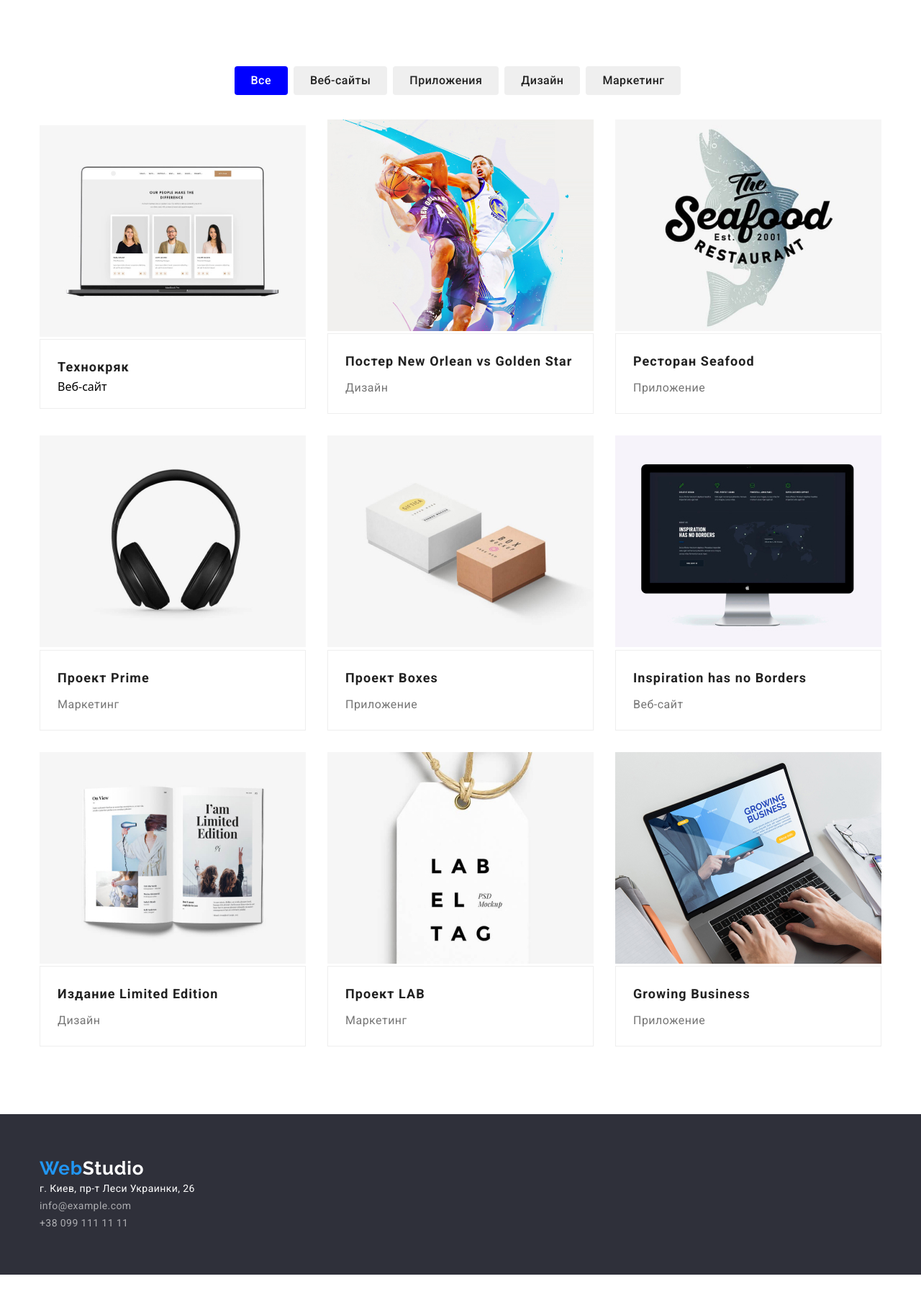
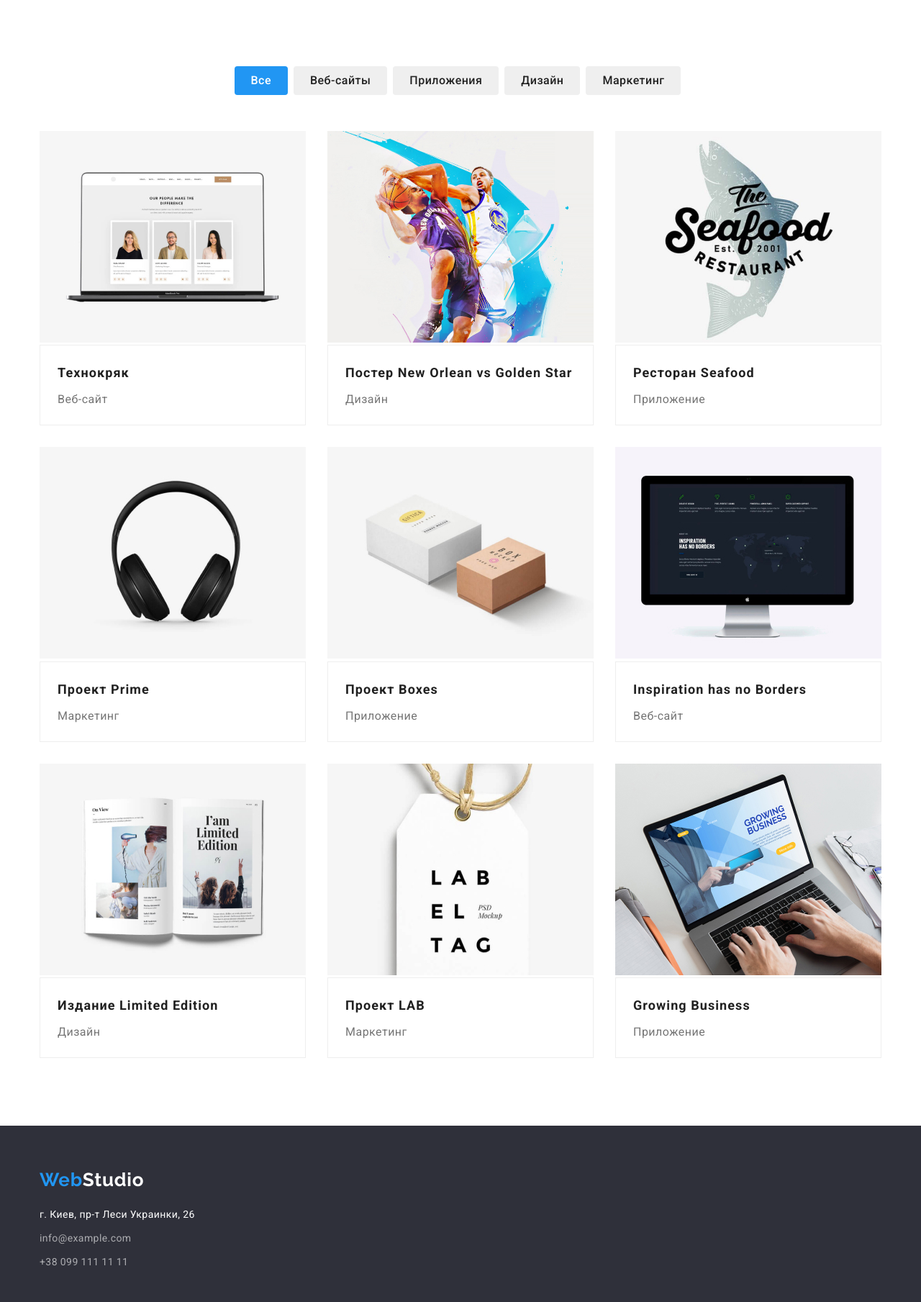
Before and after one commit to Cassiopeia13/homeworke3, a plain HTML site: page portfolio.html in a window 1280 px wide. Shown: the part 83-1892 px from the top of the page at 72% size. Before the commit the page ends 1854 px from the top, so only its background shows below. Drawn offline with nearby package versions, Linux system fonts and the light colour scheme.

Commit message:
исправили ошибки в секциях

```diff
--- a/css/styles.css
+++ b/css/styles.css
@@ -77,7 +77,7 @@ li{
     font-size: 26px;
     line-height: 31px;
     margin-top: 60px;
-
+    margin-bottom: 20px;
     letter-spacing: 0.03em;
 
 }
@@ -147,7 +147,7 @@ li{
     display: flex;
     justify-content: center;
     align-items: center;
-    margin-bottom: 34px;
+    margin-bottom: 50px;
 
 
 
@@ -163,21 +163,19 @@ li{
 .projects-list{
     flex-wrap: wrap;
     display: flex;
-    align-items: center;
-    justify-content: center;
+    /* align-items: center;
+    justify-content: center; */
     padding: 0;
     gap: 30px;
 
 }
 .projects-item{
-    /* margin-right: 30px; */
+
     width: 370px;
 
 
 }
-/* .projects-item:last-child{
-    margin: 0;
-} */
+
 
 
 .projects-naim{
@@ -348,7 +346,7 @@ li{
     text-align: center;
     letter-spacing: 0.03em;
     color: white;
-    background-color: blue;
+    background-color: #2196F3;
     min-width: 73px;
     border: 1px solid transparent;
 
@@ -501,6 +499,7 @@ li{
 .our-team{
     background-color: #F5F4FA;
     padding-top: 94px;
+    padding-bottom: 94px;
 
 
 }
@@ -524,7 +523,7 @@ li{
 }
 .our-team-item{
     margin-right: 30px;
-    margin-bottom: 94px;
+
 
 }
 .our-team-item :last-child{
@@ -542,7 +541,7 @@ li{
     font-size: 16px;
     line-height: 19px;
 
-
+    margin-bottom: 10px;
     text-align: center;
     letter-spacing: 0.03em;
 
@@ -569,6 +568,13 @@ li{
     padding-bottom: 60px;
 
 }
+.address{
+    margin-top: 20px;
+}
+.address-item{
+
+    margin-top: 9px;
+}
 
 .adres{
     text-decoration: none;
@@ -578,7 +584,7 @@ li{
     font-size: 14px;
     line-height: 24px;
 
-    margin-top: 9px;
+
     letter-spacing: 0.03em;
 
     color: rgba(255, 255, 255, 0.6);
@@ -590,7 +596,7 @@ li{
     font-weight: 400;
     font-size: 14px;
     line-height: 24px;
-    margin-top: 20px;
+
 
     letter-spacing: 0.03em;
     text-decoration: none;
--- a/portfolio.html
+++ b/portfolio.html
@@ -82,7 +82,7 @@
                                 <img src="./img/img.jpg" alt="фото" width="370" height="294">
                                 <div class="projects-naim">
                                     <h3 class="proj-naim">Технокряк</h3>
-                                    <p class="proj-text">Веб-сайт</p>
+                                    <p class="proj-tex">Веб-сайт</p>
                                 </div>
 
                             </li>
@@ -163,14 +163,14 @@
                 <a class="logos" href="Studio"><span class="accent">Web</span>Studio</a>
 
                 <div class="address">
-                     <ul>
-                         <li>
+                    <ul class="address-list">
+                        <li- class="address-item">
                             <a class="adres-s" href="г.Киев,пр-т_Леси_Украинки,26">г. Киев, пр-т Леси Украинки, 26</a>
                             </li>
-                         <li>
+                            <li class="address-item">
                                 <a class="adres" href="mailto:info@example.com">info@example.com</a>
                             </li>
-                         <li>
+                            <li class="address-item">
                                 <a class="adres" href="tel:+380991111111">+38 099 111 11 11</a>
                             </li>
                     </ul>
```
Also changed, not shown: index.html (indentation only). Lines whose indentation alone changed are shown as unchanged.
